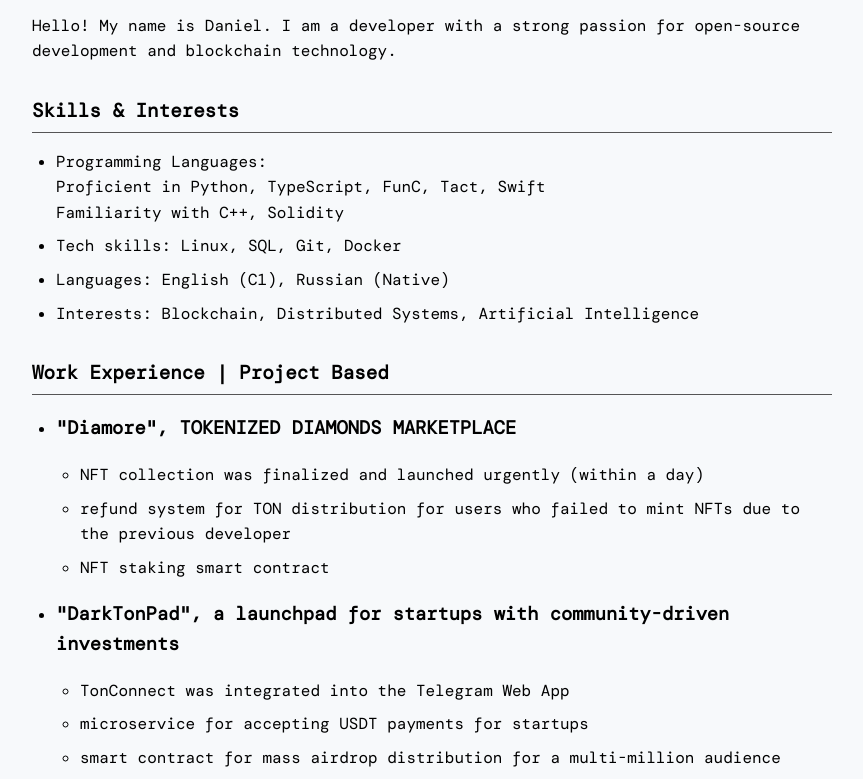
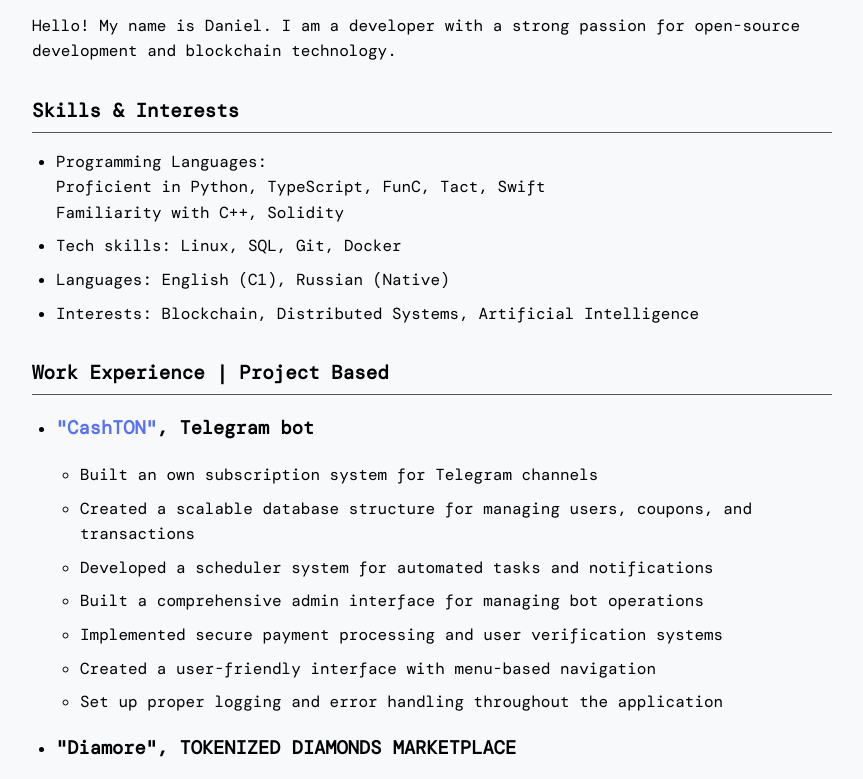
Before and after one commit to taiakindaniil/taiakindaniil.github.io, a plain HTML site: page index.html in a window 1280 px wide. Shown: the part 136-915 px from the top of the page, without its empty margins (208-1071 px from the left). Drawn offline with nearby package versions, Linux system fonts and the light colour scheme.

Commit message:
feat: add new project

```diff
--- a/index.html
+++ b/index.html
@@ -57,6 +57,20 @@
                         </li> -->
                         <li>
                             <h3>
+                                <a href="https://t.me/CashTonBot">"CashTON"</a>, Telegram bot
+                            </h3>
+                            <ul>
+                                <li>Built an own subscription system for Telegram channels</li>
+                                <li>Created a scalable database structure for managing users, coupons, and transactions</li>
+                                <li>Developed a scheduler system for automated tasks and notifications</li>
+                                <li>Built a comprehensive admin interface for managing bot operations</li>
+                                <li>Implemented secure payment processing and user verification systems</li>
+                                <li>Created a user-friendly interface with menu-based navigation</li>
+                                <li>Set up proper logging and error handling throughout the application</li>
+                            </ul>
+                        </li>
+                        <li>
+                            <h3>
                                 "Diamore", TOKENIZED DIAMONDS MARKETPLACE
                             </h3>
                             <ul>
```
